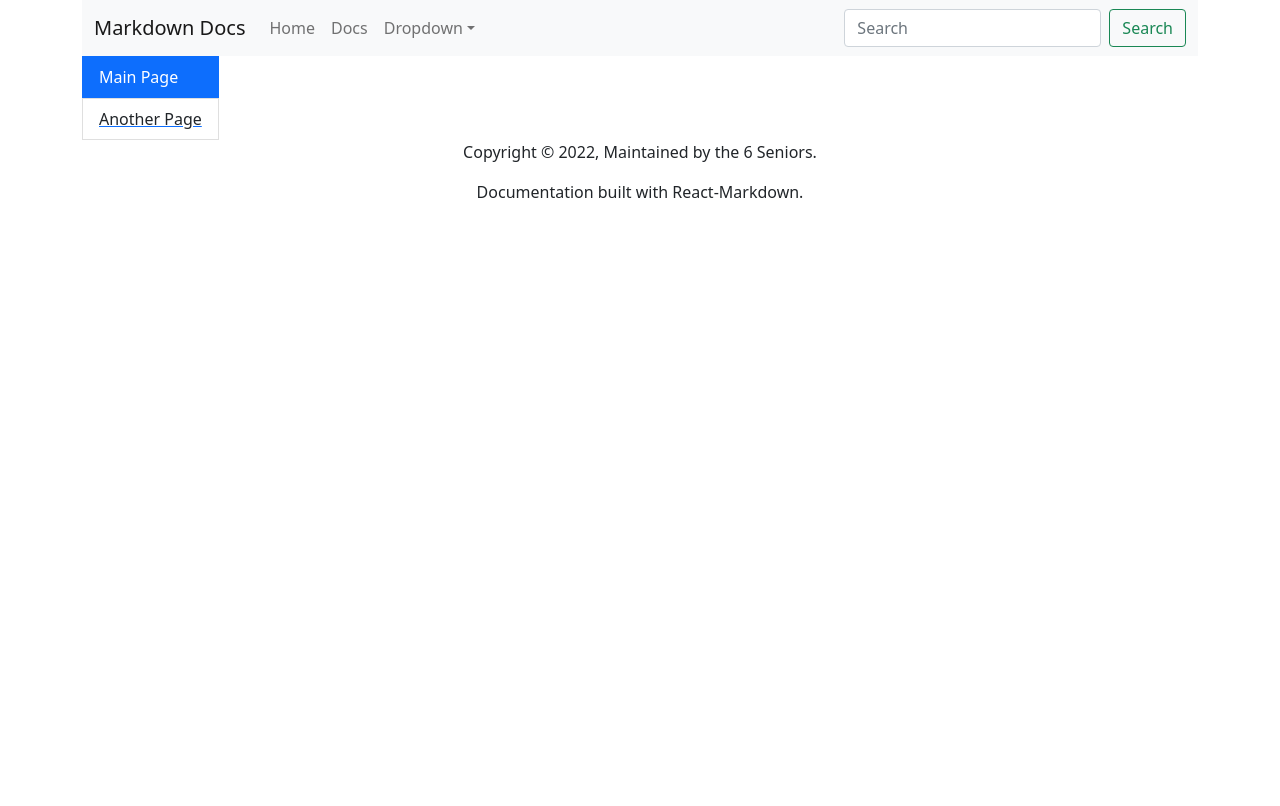
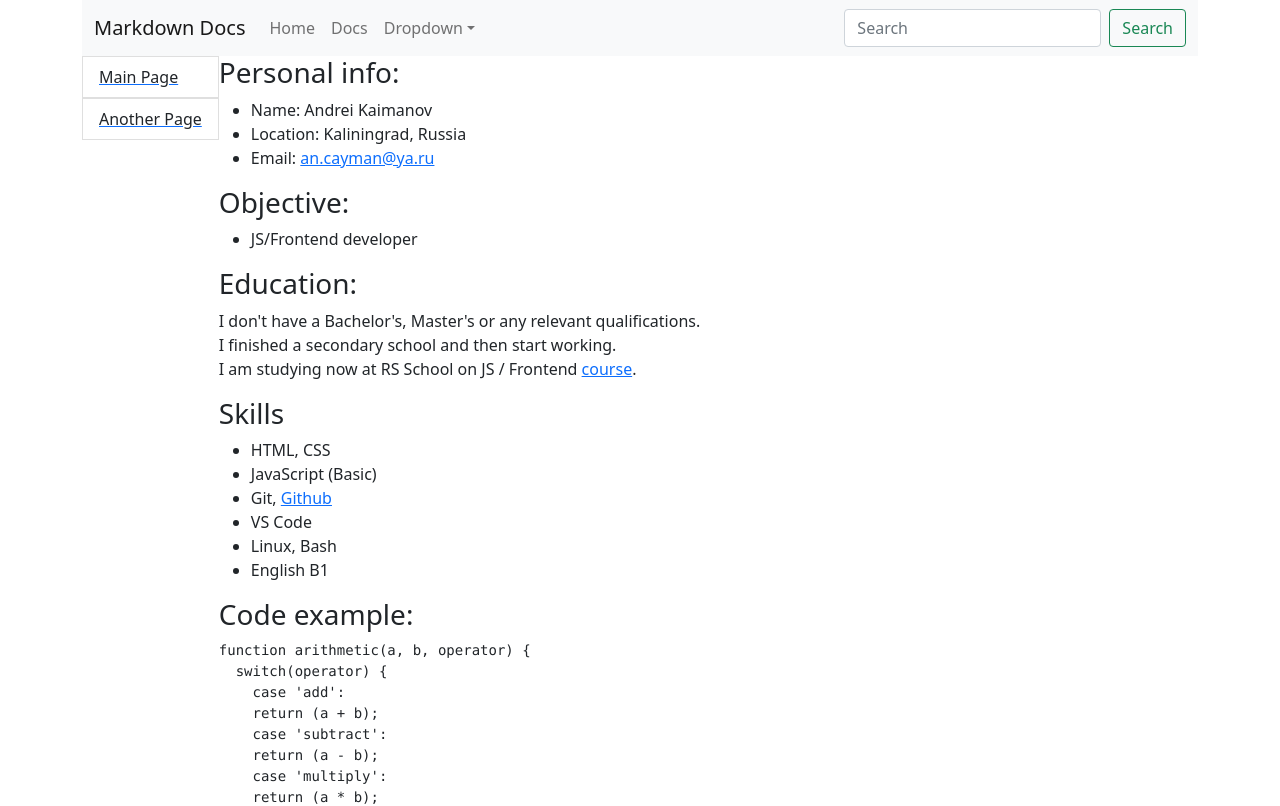
Before and after one commit to maximumJavascript/6-seniors-docs, a React (Create React App) app: page / in a window 1280 px wide. Shown: the top 806 px of the page. Built offline with nearby package versions, Linux system fonts and the light colour scheme.

Commit message:
fix: errors in console

```diff
--- a/public/index.html
+++ b/public/index.html
@@ -2,15 +2,13 @@
 <html lang="en">
   <head>
     <meta charset="utf-8" />
-    <link rel="icon" href="%PUBLIC_URL%/favicon.ico" />
+    <link rel="icon" href="favicon.ico" />
     <meta name="viewport" content="width=device-width, initial-scale=1" />
     <meta name="theme-color" content="#000000" />
     <meta
       name="description"
       content="Web site created using create-react-app"
     />
-    <link rel="apple-touch-icon" href="%PUBLIC_URL%/logo192.png" />
-    <link rel="manifest" href="%PUBLIC_URL%/manifest.json" />
     <title>Markdown Docs</title>
   </head>
   <body>
--- a/src/components/App/App.js
+++ b/src/components/App/App.js
@@ -1,6 +1,6 @@
 import { BrowserRouter as Router, Routes, Route } from "react-router-dom";
 
-import { AnotherPage, MainPage } from "../Pages";
+import { AnotherPage, MainPage } from "../pages";
 import Header from "../Header/Header";
 import NavMenu from "../NavMenu/NavMenu";
 import Footer from "../Footer/Footer";
@@ -10,24 +10,18 @@ import { Container } from "react-bootstrap";
 function App() {
   return (
     <Router>
-      <Container className="d-flex flex-column" style={{ flex: "1 1 auto" }}>
-        <header>
-          <Header />
-        </header>
-        <main className="d-flex">
-          <aside>
-            <NavMenu />
-          </aside>
+      <Container className="wrapper">
+        <Header />
+        <main className="main">
+          <NavMenu />
           <section>
             <Routes>
-              <Route path="main_page" element={<MainPage />}></Route>
+              <Route index ath="/" element={<MainPage />}></Route>
               <Route path="another_page" element={<AnotherPage />}></Route>
             </Routes>
           </section>
         </main>
-        <footer>
-          <Footer />
-        </footer>
+        <Footer />
       </Container>
     </Router>
   );
--- a/src/components/Footer/Footer.js
+++ b/src/components/Footer/Footer.js
@@ -5,10 +5,12 @@ function Footer() {
   const secondLine = `Documentation built with React-Markdown.`;
 
   return (
-    <Container className="d-flex flex-column align-items-center">
-      <p>{firstLine}</p>
-      <p>{secondLine}</p>
-    </Container>
+    <footer>
+      <Container className="d-flex flex-column align-items-center">
+        <p>{firstLine}</p>
+        <p>{secondLine}</p>
+      </Container>
+    </footer>
   );
 }
 
--- a/src/components/Header/Header.js
+++ b/src/components/Header/Header.js
@@ -10,6 +10,7 @@ import {
 
 function Header() {
   return (
+    <header>
       <Navbar bg="light" expand="lg">
         <Container>
           <Navbar.Brand href="#">Markdown Docs</Navbar.Brand>
@@ -45,6 +46,7 @@ function Header() {
           </Navbar.Collapse>
         </Container>
       </Navbar>
+    </header>
   );
 }
 
--- a/src/components/NavMenu/NavMenu.js
+++ b/src/components/NavMenu/NavMenu.js
@@ -4,18 +4,20 @@ import { ListGroup } from "react-bootstrap";
 
 function NavMenu() {
   return (
-    <ListGroup defaultActiveKey="main_page">
-      <NavLink end to="main_page">
-        <ListGroup.Item action href="main_page">
+    <aside>
+      <ListGroup>
+        <NavLink end to="/">
+          <ListGroup.Item >
             Main Page
           </ListGroup.Item>
         </NavLink>
         <NavLink end to="another_page">
-        <ListGroup.Item action href="another_page">
+          <ListGroup.Item >
             Another Page
           </ListGroup.Item>
         </NavLink>
       </ListGroup>
+    </aside>
   );
 }
 
--- /dev/null
+++ b/src/components/style/style.scss
@@ -0,0 +1,12 @@
+html, body {
+  height: 100%;
+}
+
+.wrapper {
+  display: flex;
+  flex-direction: column;
+}
+
+.main {
+  display: flex;
+}
--- a/src/index.js
+++ b/src/index.js
@@ -2,6 +2,7 @@ import React from "react";
 import ReactDOM from "react-dom";
 import App from "./components/App/App";
 
+import "./components/style/style.scss"
 import "bootstrap/dist/css/bootstrap.min.css";
 
 ReactDOM.render(
```
Lines whose indentation alone changed are shown as unchanged.
